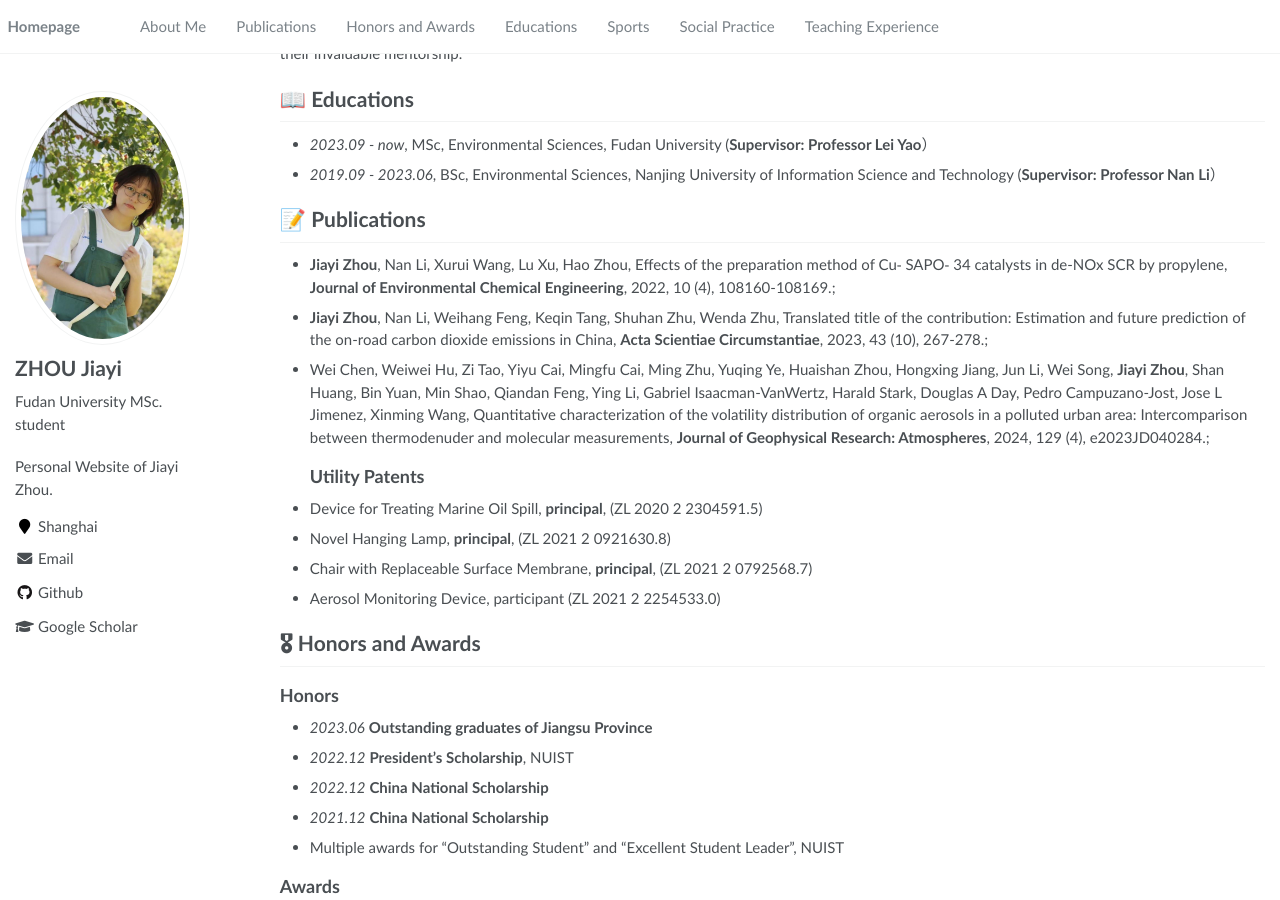
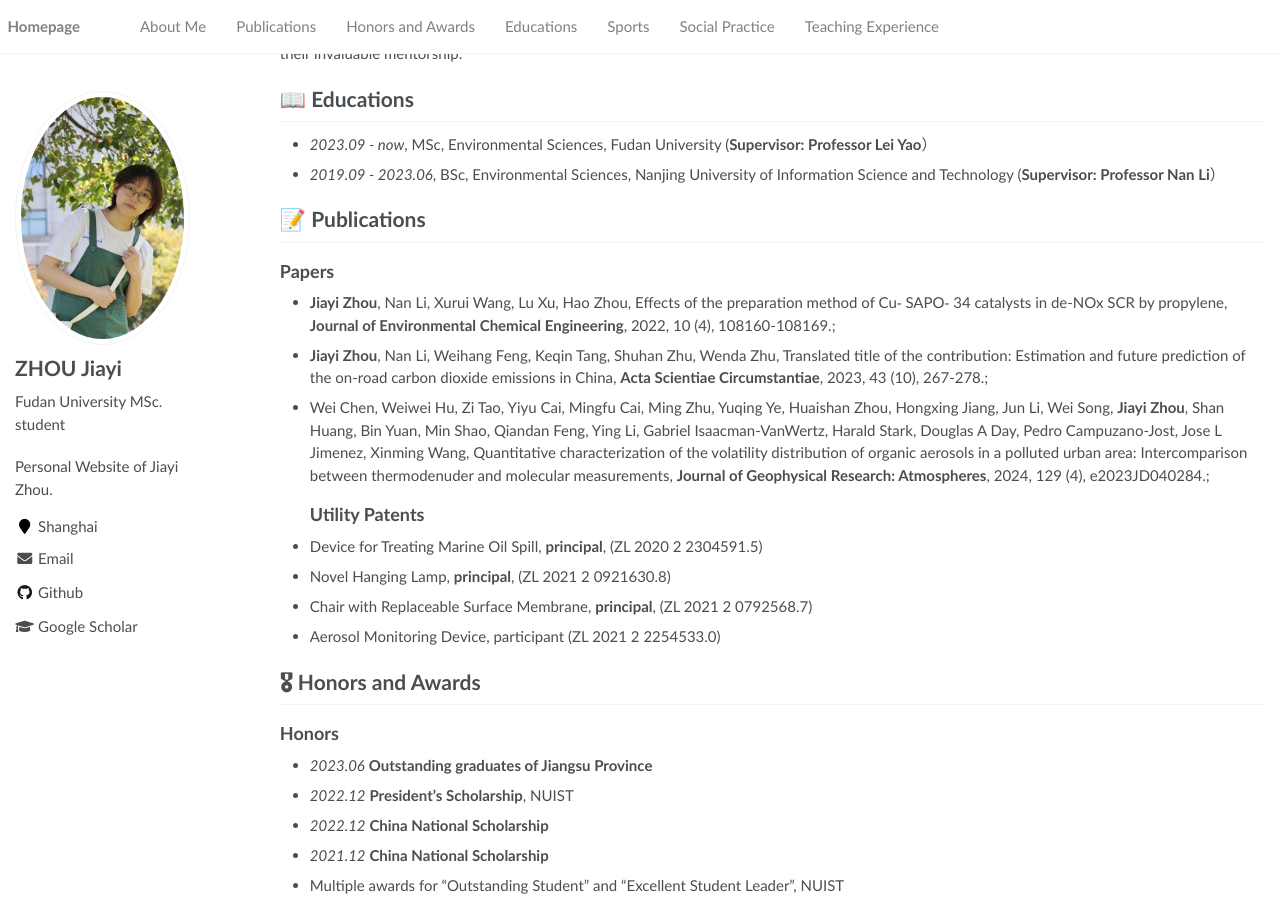
Before and after one commit to jiayizhou1022/jiayizhou1022.github.io, a Jekyll site: the page built from _pages/about.md, in a window 1280 px wide and 900 px high, scrolled down 454 px. Built offline with Jekyll 4.4.1, drawn with Linux system fonts in a browser that asks for light colours.

Commit message:
Update about.md

```diff
--- a/_pages/about.md
+++ b/_pages/about.md
@@ -57,10 +57,11 @@ In terms of my personal life, I am a relatively introverted person, but can be q
 - Translated title of the contribution: Estimation and future prediction of the on-road carbon dioxide emissions in China, **Jiayi Zhou**, Nan Li, Weihang Feng, Keqin Tang, Shuhan Zhu, Wenda Zhu, Acta Scientiae Circumstantiae, 2023, 43 (10), 267-278.
 - Quantitative characterization of the volatility distribution of organic aerosols in a polluted urban area: Intercomparison between thermodenuder and molecular measurements, Wei Chen, Weiwei Hu, Zi Tao, Yiyu Cai, Mingfu Cai, Ming Zhu, Yuqing Ye, Huaishan Zhou, Hongxing Jiang, Jun Li, Wei Song, **Jiayi Zhou**, Shan Huang, Bin Yuan, Min Shao, Qiandan Feng, Ying Li, Gabriel Isaacman‐VanWertz, Harald Stark, Douglas A Day, Pedro Campuzano‐Jost, Jose L Jimenez, Xinming Wang, Journal of Geophysical Research: Atmospheres, 2024, 129 (4), e2023JD040284.
 -->
+## Papers
 - **Jiayi Zhou**, Nan Li, Xurui Wang, Lu Xu, Hao Zhou, Effects of the preparation method of Cu⁃ SAPO⁃ 34 catalysts in de-NOx SCR by propylene, **Journal of Environmental Chemical Engineering**, 2022, 10 (4), 108160-108169.;
 - **Jiayi Zhou**, Nan Li, Weihang Feng, Keqin Tang, Shuhan Zhu, Wenda Zhu, Translated title of the contribution: Estimation and future prediction of the on-road carbon dioxide emissions in China, **Acta Scientiae Circumstantiae**, 2023, 43 (10), 267-278.;
 - Wei Chen, Weiwei Hu, Zi Tao, Yiyu Cai, Mingfu Cai, Ming Zhu, Yuqing Ye, Huaishan Zhou, Hongxing Jiang, Jun Li, Wei Song, **Jiayi Zhou**, Shan Huang, Bin Yuan, Min Shao, Qiandan Feng, Ying Li, Gabriel Isaacman‐VanWertz, Harald Stark, Douglas A Day, Pedro Campuzano‐Jost, Jose L Jimenez, Xinming Wang, Quantitative characterization of the volatility distribution of organic aerosols in a polluted urban area: Intercomparison between thermodenuder and molecular measurements, **Journal of Geophysical Research: Atmospheres**, 2024, 129 (4), e2023JD040284.;
-##  Utility Patents
+## Utility Patents
 - Device for Treating Marine Oil Spill, **principal**, (ZL 2020 2 2304591.5)
 - Novel Hanging Lamp, **principal**, (ZL 2021 2 0921630.8)
 - Chair with Replaceable Surface Membrane, **principal**, (ZL 2021 2 0792568.7)
```
